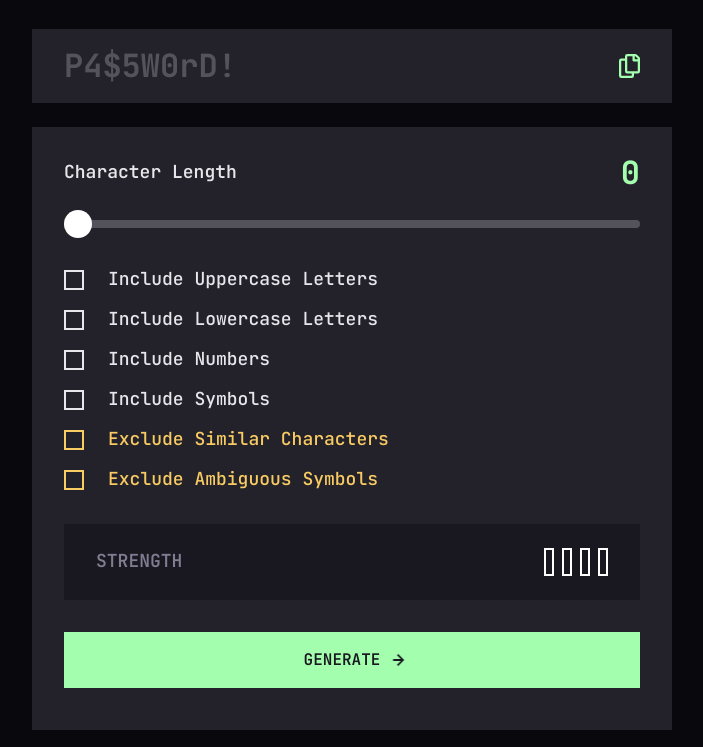
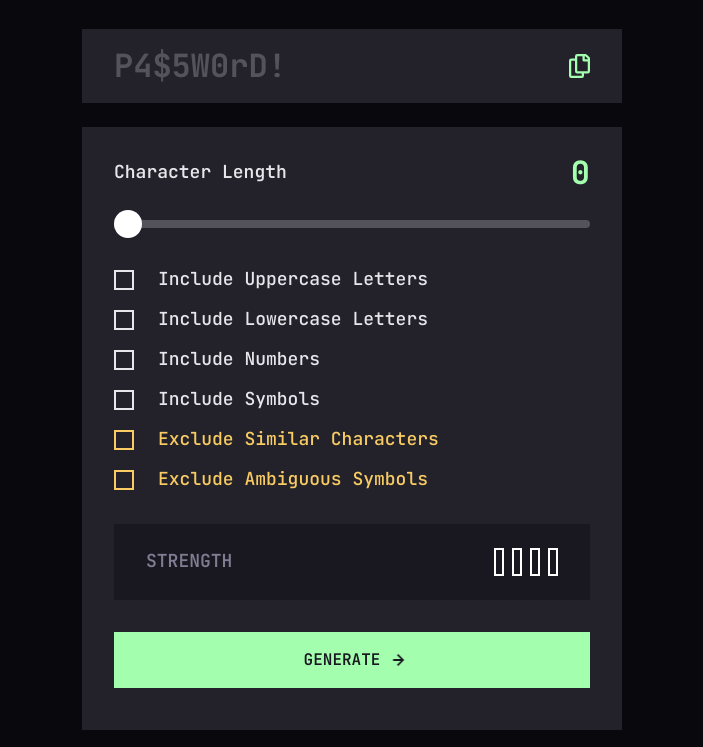
Before and after one commit to ericssonmura/13-frontend-mentor-password-generator-app, a plain HTML site: page index.html in a window 1280 px wide. Shown: the part 53-800 px from the top of the page, without its empty margins (288-991 px from the left). Drawn offline with Linux system fonts and the light colour scheme.

Commit message:
Updated main.css

```diff
--- a/app.js
+++ b/app.js
@@ -126,7 +126,7 @@
 
 
   /* ============================================
-   PASSWORD STRENGTH SYSTEM — FINAL STRICT VERSION
+   PASSWORD STRENGTH SYSTEM — STRICT VERSION
    ============================================ */
 
   /* Charset counter (UI + logic reuse) */
--- a/main.css
+++ b/main.css
@@ -259,7 +259,7 @@ legend {
   flex-direction: column;
   justify-content: center;
   inline-size: 100%;
-  max-inline-size: 33rem;
+  max-inline-size: 21.375rem; /* MOBILE DEFAULT */
 }
 
 .app-header {
@@ -880,18 +880,15 @@ input[type="checkbox"]:focus-visible+label {
 
 
 
-
-@media (width >=48em) {
+@media (width >= 48em) {
   .main-wrapper {
     padding-block: 0;
-    /* margin-block-start: 132px; */
     justify-content: center;
   }
 
   .pg-wrapper {
     margin-block-start: var(--spacing-32);
-    /* width: 100%; */
-    max-inline-size: 40rem;
+    max-inline-size: 33.75rem;
   }
 
   section {
```
